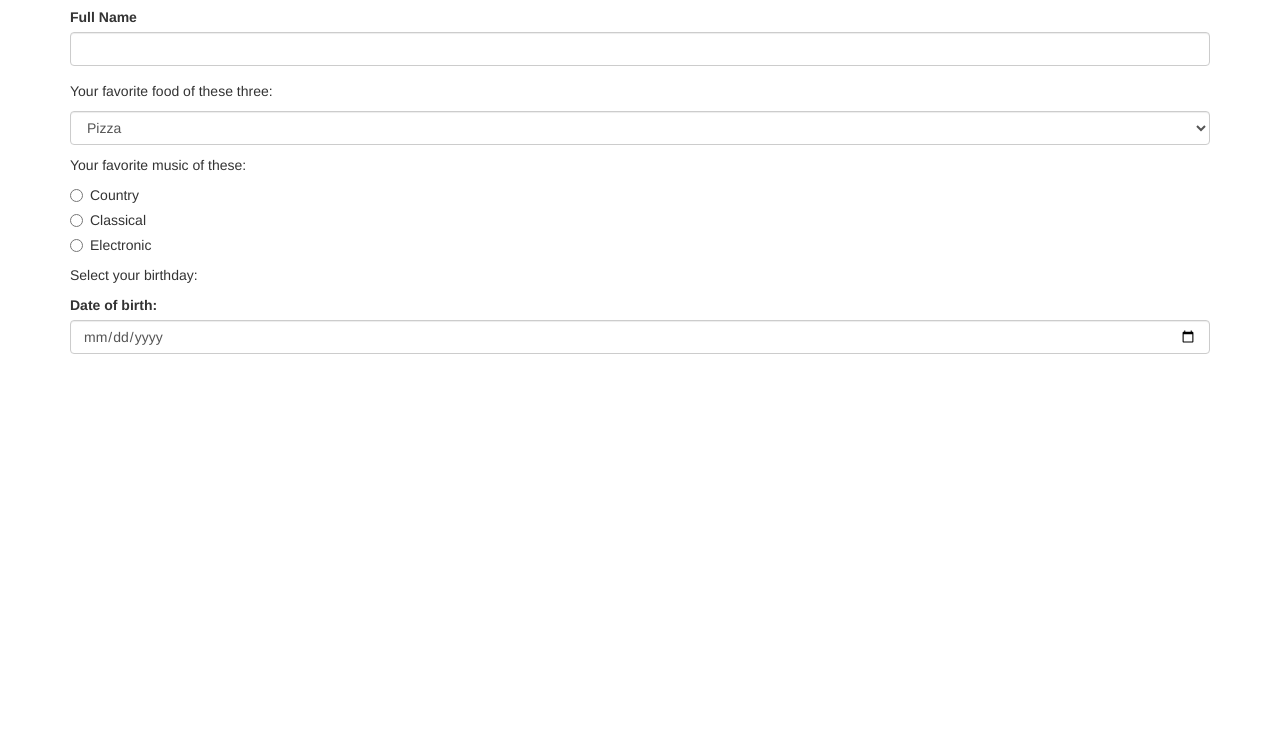
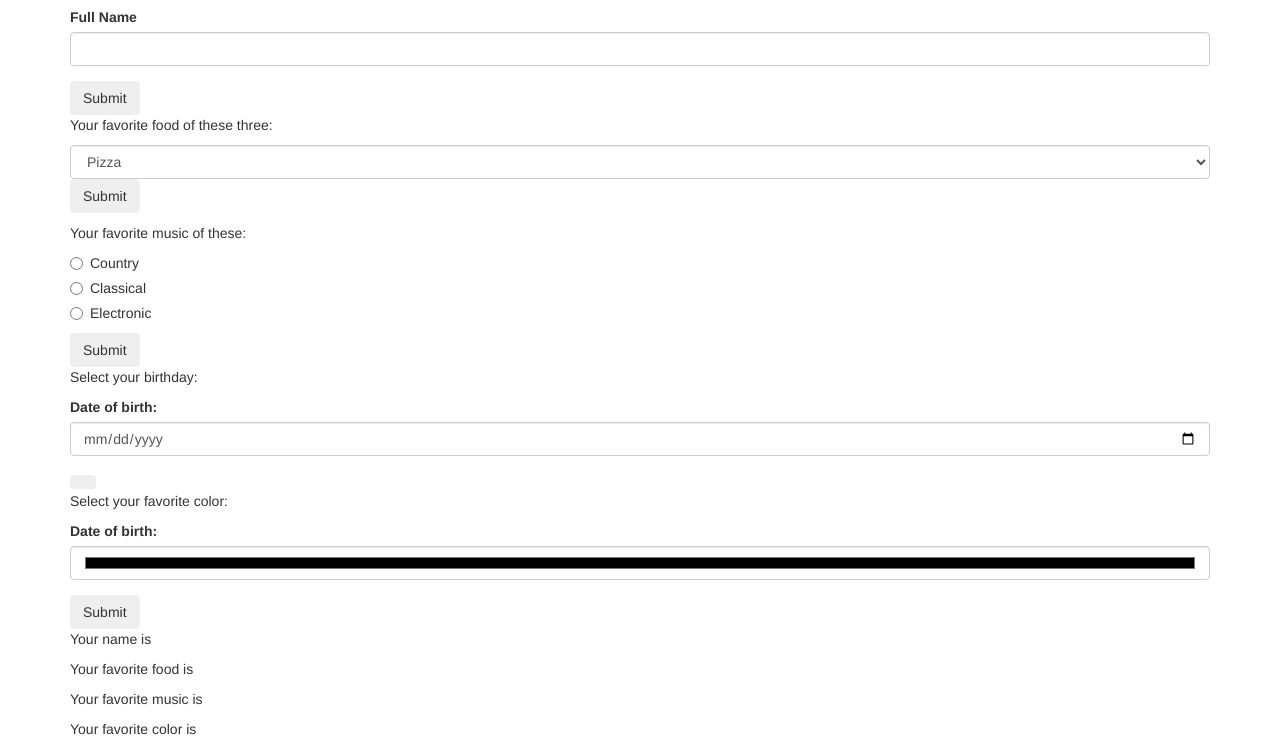
Before and after one commit to Brookeruu/survey, a plain HTML site: page index.html in a window 1280 px wide. Shown: the part 63-812 px from the top of the page. Drawn offline with Linux system fonts and the light colour scheme.

Commit message:
Add submit buttons.

```diff
--- a/index.html
+++ b/index.html
@@ -16,6 +16,7 @@
           <label for="name1">Full Name</label>
           <input type="text" id="name1" class="form-control">
         </div>
+        <button type="submit" class="btn">Submit</button>
       </form>
 
       <form id="favFood">
@@ -25,7 +26,9 @@
           <option>Burritos</option>
           <option>Curry</option>
         </select>
+        <button type="submit" class="btn">Submit</button>
       </form>
+
       <form id="favMusic">
         <p id="musicTitle">Your favorite music of these:</p>
         <div class="radio">
@@ -46,18 +49,34 @@
             Electronic
           </label>
         </div>
+        <button type="submit" class="btn">Submit</button>
       </form>
+
       <form id="birthday">
         <p>Select your birthday:</p>
         <div class="form-group">
           <label for="born">Date of birth:</label>
           <input id="born" class="form-control" type="date">
         </div>
+        <button type="submit" class="btn"></button>
+      </form>
 
+      <form id="favColor">
+        <p>Select your favorite color:</p>
+        <div class="form-group">
+          <label for="color">Date of birth:</label>
+          <input id="born" class="form-control" type="color">
+        </div>
+        <button type="submit" class="btn">Submit</button>
       </form>
 
 
-
+      <div class="">
+        <p>Your name is <span class="name"></span></p>
+        <p>Your favorite food is <span class="food"></span></p>
+        <p>Your favorite music is <span class="music"></span></p>
+        <p>Your favorite color is <span class="name"></span></p>
+      </div>
 
 
 
--- a/js/scripts.js
+++ b/js/scripts.js
@@ -1,5 +1,18 @@
-var favFood = $("#favFood").val();
+$(document).ready(function() {
+  var favFood = $("#favFood").val();
 
-var music = $("input:radio[name=music]:checked").val();
+  var music = $("input:radio[name=music]:checked").val();
 
-var dob = $("#born").val();
+  var dob = $("#born").val();
+
+  var color = $("#favColor").val();
+
+
+
+
+
+
+
+
+
+});
```
